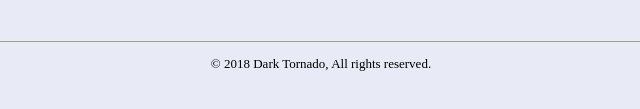
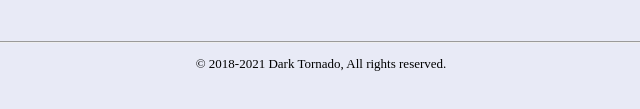
Before and after one commit to DarkTornado/ProjectE, a plain HTML site: page commands.html in a window 1280 px wide. Shown: the part 561-670 px from the top of the page, 319-959 px from the left. Drawn offline with Linux system fonts and the light colour scheme.

Commit message:
연도 수정

```diff
--- a/commands.html
+++ b/commands.html
@@ -50,7 +50,7 @@
     </div>
     <hr width=95%>
     <font color=BLACK size='2px'>
-        <p align=center>© 2018 Dark Tornado, All rights reserved.</p>
+        <p align=center>© 2018-2021 Dark Tornado, All rights reserved.</p>
     </font>
 </body>
 
```
Also changed, not shown: download.html (+1 -1 lines), index.html (+1 -1 lines), license.html (+1 -1 lines).
